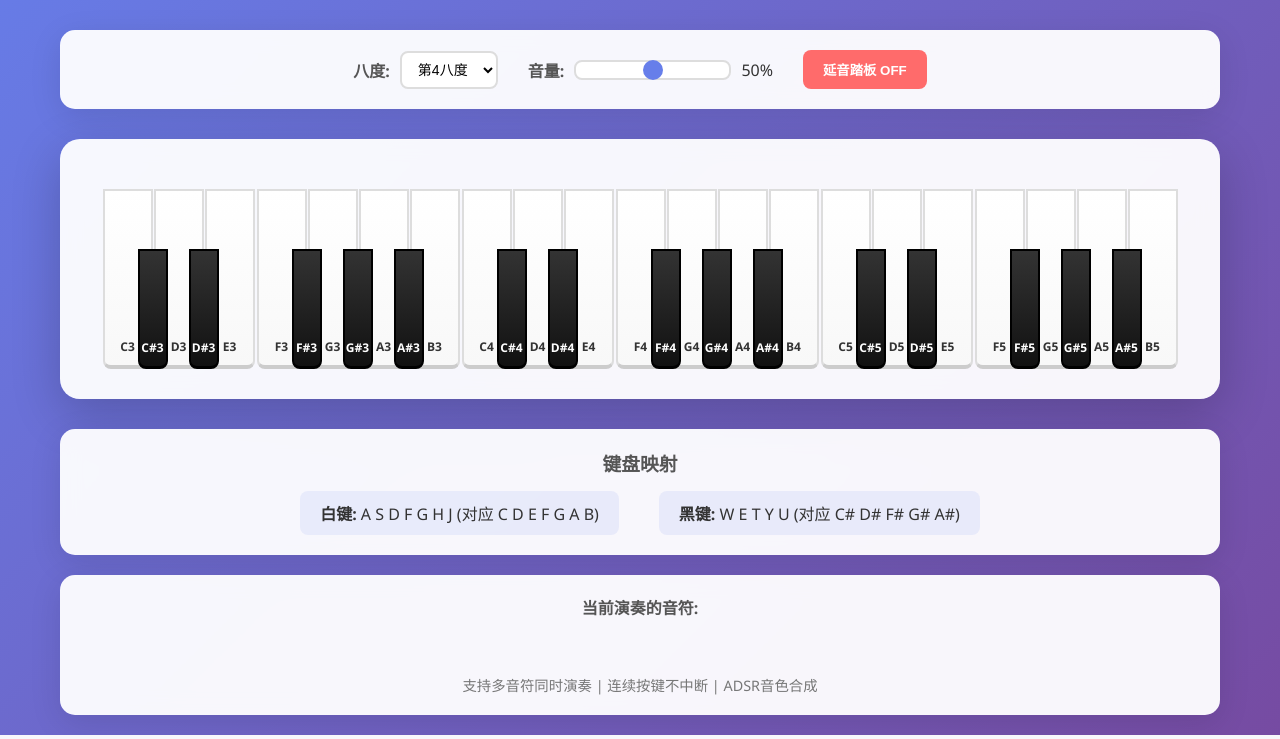
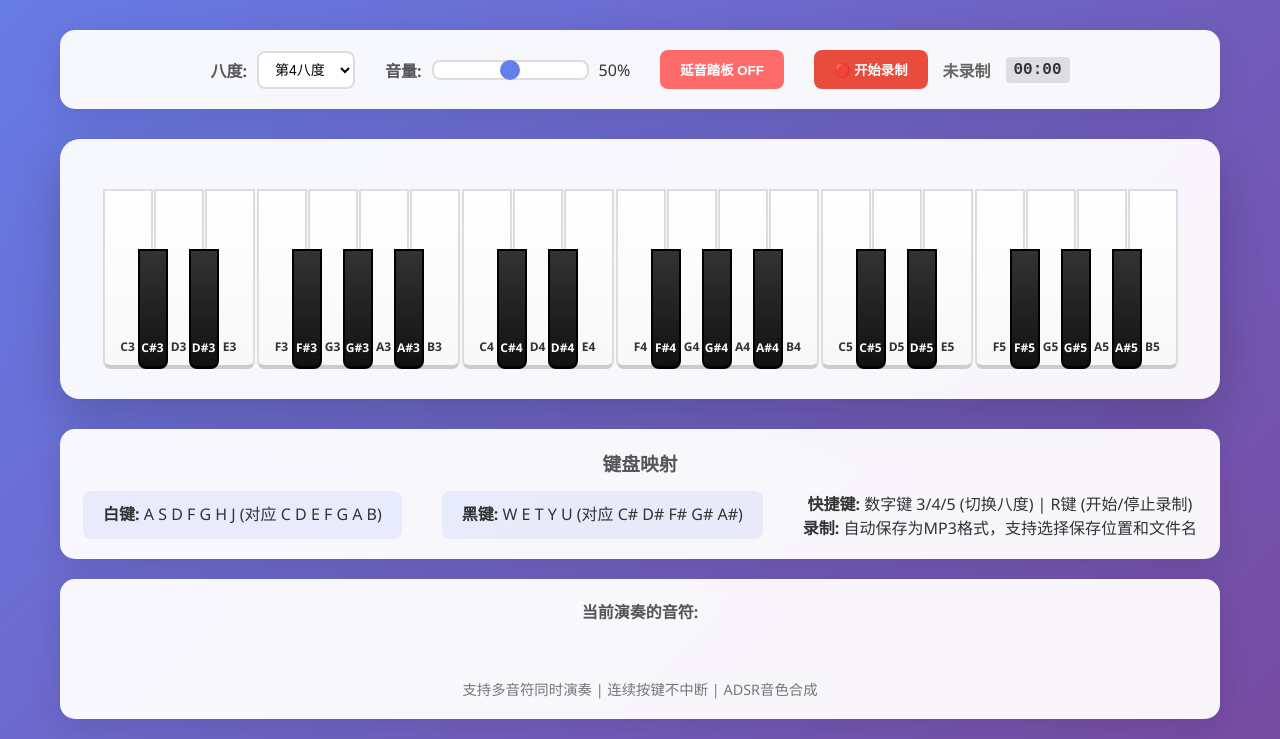
Before and after one commit to giteehubby/pyano, a Flask app: page / in a window 1280 px wide. Shown: the part 113-852 px from the top of the page. Run offline with Flask 3, Linux system fonts and the light colour scheme; some libraries are stand-ins or nearby versions.

Commit message:
Enhanced recording functionality with file picker support
- Added File System Access API for choosing save location and filename
- Default to MP3 format without format selection dialog
- Improved browser compatibility detection and error handling
- Added detailed logging for debugging file picker issues
- Enhanced UI with recording status and format information
- Automatic fallback to traditional download for unsupported browsers
- Better user feedback with informative alerts and console messages

```diff
--- a/static/css/style.css
+++ b/static/css/style.css
@@ -92,6 +92,68 @@ header h1 {
 
 .sustain-button.active {
     background: #4caf50;
+}
+
+/* 录制按钮样式 */
+.recording-controls {
+    display: flex;
+    align-items: center;
+    gap: 15px;
+}
+
+.record-button {
+    padding: 10px 20px;
+    border: none;
+    border-radius: 8px;
+    background: #e74c3c;
+    color: white;
+    font-weight: 600;
+    cursor: pointer;
+    transition: all 0.3s ease;
+    display: flex;
+    align-items: center;
+    gap: 8px;
+}
+
+.record-button:hover {
+    background: #c0392b;
+    transform: translateY(-2px);
+}
+
+.record-button.recording {
+    background: #27ae60;
+    animation: pulse 1.5s infinite;
+}
+
+.record-button.recording:hover {
+    background: #229954;
+}
+
+@keyframes pulse {
+    0% { opacity: 1; }
+    50% { opacity: 0.7; }
+    100% { opacity: 1; }
+}
+
+.record-status {
+    font-weight: 600;
+    color: #666;
+}
+
+.record-status.recording {
+    color: #e74c3c;
+    font-style: italic;
+}
+
+.record-time {
+    font-family: 'Courier New', monospace;
+    font-weight: 600;
+    color: #333;
+    background: rgba(0,0,0,0.1);
+    padding: 4px 8px;
+    border-radius: 4px;
+    min-width: 60px;
+    text-align: center;
 }
 
 .piano-container {
--- a/static/js/piano.js
+++ b/static/js/piano.js
@@ -8,6 +8,14 @@ class WebPiano {
         this.activeNotes = new Map(); // 存储当前活动的音符
         this.pressedKeys = new Set(); // 存储当前按下的键
         this.audioCache = new Map(); // 音频缓存
+
+        // 录制相关属性
+        this.isRecording = false;
+        this.mediaRecorder = null;
+        this.recordedChunks = [];
+        this.recordStartTime = null;
+        this.recordTimer = null;
+        this.mixerNode = null;
 
         // 键盘映射 - 一个八度内的映射
         this.keyMapping = {
@@ -36,8 +44,12 @@ class WebPiano {
             // 初始化Web Audio API
             this.audioContext = new (window.AudioContext || window.webkitAudioContext)();
             this.gainNode = this.audioContext.createGain();
-            this.gainNode.connect(this.audioContext.destination);
             this.gainNode.gain.value = this.volume;
+
+            // 创建混音节点用于录制
+            this.mixerNode = this.audioContext.createGain();
+            this.gainNode.connect(this.mixerNode);
+            this.mixerNode.connect(this.audioContext.destination);
 
             // 创建钢琴键盘
             await this.createPianoKeys();
@@ -193,7 +205,36 @@ class WebPiano {
         // 卸载释放
         window.addEventListener('beforeunload', () => {
             this.stopAllNotes();
+            if (this.isRecording) {
+                this.stopRecording();
+            }
             this.audioContext && this.audioContext.close();
+        });
+
+        // 录制按钮事件
+        const recordBtn = document.getElementById('record-btn');
+        if (recordBtn) {
+            recordBtn.addEventListener('click', () => {
+                if (this.isRecording) {
+                    this.stopRecording();
+                } else {
+                    this.startRecording();
+                }
+            });
+        }
+
+        // R键快捷键录制
+        document.addEventListener('keydown', (e) => {
+            if (e.code === 'KeyR' && !e.repeat) {
+                // 检查是否不在演奏键上，避免冲突
+                if (!this.keyMapping[e.code]) {
+                    e.preventDefault();
+                    const recordBtn = document.getElementById('record-btn');
+                    if (recordBtn) {
+                        recordBtn.click();
+                    }
+                }
+            }
         });
     }
 
@@ -454,6 +495,290 @@ class WebPiano {
                 .join('');
         }
     }
+
+    async startRecording() {
+        try {
+            // 创建MediaStreamDestination用于录制
+            const dest = this.audioContext.createMediaStreamDestination();
+            this.mixerNode.connect(dest);
+
+            // 创建MediaRecorder
+            this.mediaRecorder = new MediaRecorder(dest.stream, {
+                mimeType: 'audio/webm;codecs=opus'
+            });
+
+            this.recordedChunks = [];
+
+            this.mediaRecorder.addEventListener('dataavailable', (event) => {
+                if (event.data.size > 0) {
+                    this.recordedChunks.push(event.data);
+                }
+            });
+
+            this.mediaRecorder.addEventListener('stop', () => {
+                this.processRecording();
+            });
+
+            // 开始录制
+            this.mediaRecorder.start();
+            this.isRecording = true;
+            this.recordStartTime = Date.now();
+
+            // 更新UI
+            this.updateRecordingUI();
+
+            // 开始计时器
+            this.startRecordTimer();
+
+            console.log('开始录制');
+
+            // 检查浏览器兼容性并提示用户
+            this.checkFilePickerSupport();
+
+        } catch (error) {
+            console.error('开始录制失败:', error);
+            alert('录制功能初始化失败，请检查浏览器是否支持录制功能');
+        }
+    }
+
+    stopRecording() {
+        if (this.mediaRecorder && this.isRecording) {
+            this.mediaRecorder.stop();
+            this.isRecording = false;
+
+            // 停止计时器
+            this.stopRecordTimer();
+
+            // 更新UI
+            this.updateRecordingUI();
+
+            console.log('停止录制');
+        }
+    }
+
+    updateRecordingUI() {
+        const recordBtn = document.getElementById('record-btn');
+        const recordStatus = document.getElementById('record-status');
+
+        if (this.isRecording) {
+            recordBtn.textContent = '⏹️ 停止录制';
+            recordBtn.classList.add('recording');
+            recordStatus.textContent = '录制中 (MP3)';
+            recordStatus.classList.add('recording');
+        } else {
+            recordBtn.textContent = '🔴 开始录制';
+            recordBtn.classList.remove('recording');
+            recordStatus.textContent = '未录制';
+            recordStatus.classList.remove('recording');
+        }
+    }
+
+    startRecordTimer() {
+        this.recordTimer = setInterval(() => {
+            if (this.isRecording && this.recordStartTime) {
+                const elapsed = Math.floor((Date.now() - this.recordStartTime) / 1000);
+                const minutes = Math.floor(elapsed / 60);
+                const seconds = elapsed % 60;
+                const timeDisplay = document.getElementById('record-time');
+                if (timeDisplay) {
+                    timeDisplay.textContent = `${minutes.toString().padStart(2, '0')}:${seconds.toString().padStart(2, '0')}`;
+                }
+            }
+        }, 1000);
+    }
+
+    stopRecordTimer() {
+        if (this.recordTimer) {
+            clearInterval(this.recordTimer);
+            this.recordTimer = null;
+        }
+
+        // 重置时间显示
+        const timeDisplay = document.getElementById('record-time');
+        if (timeDisplay) {
+            timeDisplay.textContent = '00:00';
+        }
+    }
+
+    async processRecording() {
+        if (this.recordedChunks.length === 0) {
+            alert('录制内容为空');
+            return;
+        }
+
+        // 创建Blob
+        const blob = new Blob(this.recordedChunks, {
+            type: 'audio/webm;codecs=opus'
+        });
+
+        // 获取当前时间作为默认文件名
+        const now = new Date();
+        const timestamp = now.toISOString().replace(/[:.]/g, '-').slice(0, 19);
+        const defaultFilename = `piano-recording-${timestamp}`;
+
+        // 默认尝试保存为MP3格式
+        if (typeof lamejs !== 'undefined') {
+            try {
+                await this.saveWithDialog(blob, defaultFilename, 'mp3');
+            } catch (error) {
+                console.error('MP3转换失败:', error);
+                alert('MP3转换失败，将保存为WebM格式');
+                await this.saveWithDialog(blob, defaultFilename, 'webm');
+            }
+        } else {
+            // 如果没有MP3编码器，保存为WebM
+            await this.saveWithDialog(blob, defaultFilename, 'webm');
+        }
+
+        // 清理录制数据
+        this.recordedChunks = [];
+    }
+
+    async saveWithDialog(blob, defaultFilename, format) {
+        const recordStatus = document.getElementById('record-status');
+
+        try {
+            let finalBlob = blob;
+
+            // 如果是MP3格式，需要先转换
+            if (format === 'mp3') {
+                recordStatus.textContent = '正在转换MP3...';
+                finalBlob = await this.convertBlobToMP3(blob);
+            }
+
+            const filename = `${defaultFilename}.${format}`;
+            const mimeType = format === 'mp3' ? 'audio/mp3' : 'audio/webm';
+
+            // 检查是否支持File System Access API
+            if ('showSaveFilePicker' in window && window.isSecureContext) {
+                try {
+                    console.log('尝试打开文件保存对话框...');
+                    const fileHandle = await window.showSaveFilePicker({
+                        suggestedName: filename,
+                        types: [{
+                            description: `${format.toUpperCase()} 音频文件`,
+                            accept: {
+                                [mimeType]: [`.${format}`]
+                            }
+                        }],
+                        excludeAcceptAllOption: false
+                    });
+
+                    console.log('用户已选择保存位置，开始写入文件...');
+                    const writable = await fileHandle.createWritable();
+                    await writable.write(finalBlob);
+                    await writable.close();
+
+                    console.log(`录制完成，文件已保存为: ${fileHandle.name}`);
+                    alert(`录制完成！文件已保存到: ${fileHandle.name}`);
+                    return;
+                } catch (error) {
+                    if (error.name === 'AbortError') {
+                        console.log('用户取消了文件保存');
+                        alert('保存已取消');
+                        return;
+                    } else {
+                        console.error('使用文件选择器保存失败:', error);
+                        console.log('降级到传统下载方式');
+                    }
+                }
+            } else {
+                console.log('浏览器不支持文件选择器或不在安全上下文中，使用传统下载方式');
+                if (!('showSaveFilePicker' in window)) {
+                    console.log('原因：浏览器不支持 File System Access API');
+                }
+                if (!window.isSecureContext) {
+                    console.log('原因：不在安全上下文中（需要HTTPS或localhost）');
+                }
+            }
+
+            // 降级到传统下载方式
+            this.fallbackDownload(finalBlob, filename);
+
+        } catch (error) {
+            console.error('保存文件失败:', error);
+            alert('保存文件失败: ' + error.message);
+        } finally {
+            recordStatus.textContent = '未录制';
+        }
+    }
+
+    fallbackDownload(blob, filename) {
+        const url = URL.createObjectURL(blob);
+        const a = document.createElement('a');
+        a.href = url;
+        a.download = filename;
+        a.style.display = 'none';
+
+        document.body.appendChild(a);
+        a.click();
+        document.body.removeChild(a);
+
+        setTimeout(() => URL.revokeObjectURL(url), 1000);
+
+        console.log(`录制完成，文件已下载为: ${filename}`);
+        alert(`录制完成！文件已下载到默认下载目录: ${filename}\n\n提示：要选择保存位置，请使用支持文件选择器的浏览器（Chrome 86+）并确保在HTTPS环境下运行。`);
+    }
+
+    async convertBlobToMP3(blob) {
+        // 将WebM转换为AudioBuffer
+        const arrayBuffer = await blob.arrayBuffer();
+        const audioBuffer = await this.audioContext.decodeAudioData(arrayBuffer);
+
+        // 获取音频数据
+        const channels = audioBuffer.numberOfChannels;
+        const sampleRate = audioBuffer.sampleRate;
+        const length = audioBuffer.length;
+
+        // 转换为16位PCM
+        const leftChannel = audioBuffer.getChannelData(0);
+        const rightChannel = channels > 1 ? audioBuffer.getChannelData(1) : leftChannel;
+
+        const leftPCM = new Int16Array(length);
+        const rightPCM = new Int16Array(length);
+
+        for (let i = 0; i < length; i++) {
+            leftPCM[i] = Math.max(-32768, Math.min(32767, leftChannel[i] * 32768));
+            rightPCM[i] = Math.max(-32768, Math.min(32767, rightChannel[i] * 32768));
+        }
+
+        // 使用lamejs编码为MP3
+        const mp3encoder = new lamejs.Mp3Encoder(channels, sampleRate, 128);
+        const mp3Data = [];
+
+        const blockSize = 1152;
+        for (let i = 0; i < length; i += blockSize) {
+            const left = leftPCM.subarray(i, i + blockSize);
+            const right = rightPCM.subarray(i, i + blockSize);
+            const mp3buf = mp3encoder.encodeBuffer(left, right);
+            if (mp3buf.length > 0) {
+                mp3Data.push(mp3buf);
+            }
+        }
+
+        const final = mp3encoder.flush();
+        if (final.length > 0) {
+            mp3Data.push(final);
+        }
+
+        // 创建并返回MP3 Blob
+        return new Blob(mp3Data, { type: 'audio/mp3' });
+    }
+
+    checkFilePickerSupport() {
+        if ('showSaveFilePicker' in window && window.isSecureContext) {
+            console.log('✅ 支持文件选择器：录制完成后可以选择保存位置和文件名');
+        } else {
+            const reasons = [];
+            if (!('showSaveFilePicker' in window)) {
+                reasons.push('浏览器不支持File System Access API');
+            }
+            if (!window.isSecureContext) {
+                reasons.push('不在安全上下文中（需要HTTPS或localhost）');
+            }
+            console.log(`⚠️  文件选择器不可用：${reasons.join('，')}。录制完成后将直接下载到默认目录。`);
+        }
+    }
 }
 
 // 页面加载完成后初始化钢琴
@@ -466,5 +791,14 @@ document.addEventListener('DOMContentLoaded', () => {
     console.log('白键: A S D F G H J (对应 C D E F G A B)');
     console.log('黑键: W E T Y U (对应 C# D# F# G# A#)');
     console.log('八度切换: 数字键 3 4 5 或数字键盘 3 4 5 (切换到第3、4、5八度)');
+    console.log('录制功能: R键 或点击录制按钮 (开始/停止录制，默认MP3格式)');
+
+    // 检查文件选择器支持情况
+    if ('showSaveFilePicker' in window && window.isSecureContext) {
+        console.log('📁 文件保存：支持选择保存位置和文件名');
+    } else {
+        console.log('📁 文件保存：将保存到默认下载目录（需要Chrome 86+和HTTPS环境才能选择位置）');
+    }
+
     console.log('可以同时按多个键演奏和弦！');
 });
--- a/templates/index.html
+++ b/templates/index.html
@@ -32,6 +32,12 @@
             <div class="control-group">
                 <button id="sustain-btn" class="sustain-button">延音踏板 OFF</button>
             </div>
+
+            <div class="control-group recording-controls">
+                <button id="record-btn" class="record-button">🔴 开始录制</button>
+                <span id="record-status" class="record-status">未录制</span>
+                <span id="record-time" class="record-time">00:00</span>
+            </div>
         </div>
 
         <div class="piano-container">
@@ -49,6 +55,10 @@
                 <div class="black-keys-mapping">
                     <p><strong>黑键:</strong> W E T Y U (对应 C# D# F# G# A#)</p>
                 </div>
+                <div class="shortcuts-mapping">
+                    <p><strong>快捷键:</strong> 数字键 3/4/5 (切换八度) | R键 (开始/停止录制)</p>
+                    <p><strong>录制:</strong> 自动保存为MP3格式，支持选择保存位置和文件名</p>
+                </div>
             </div>
         </div>
 
@@ -64,6 +74,8 @@
         </div>
     </div>
 
+    <!-- lamejs库用于MP3编码 -->
+    <script src="https://cdn.jsdelivr.net/npm/lamejs@1.2.0/lame.min.js"></script>
     <script src="{{ url_for('static', filename='js/piano.js') }}"></script>
 </body>
 </html>
```
